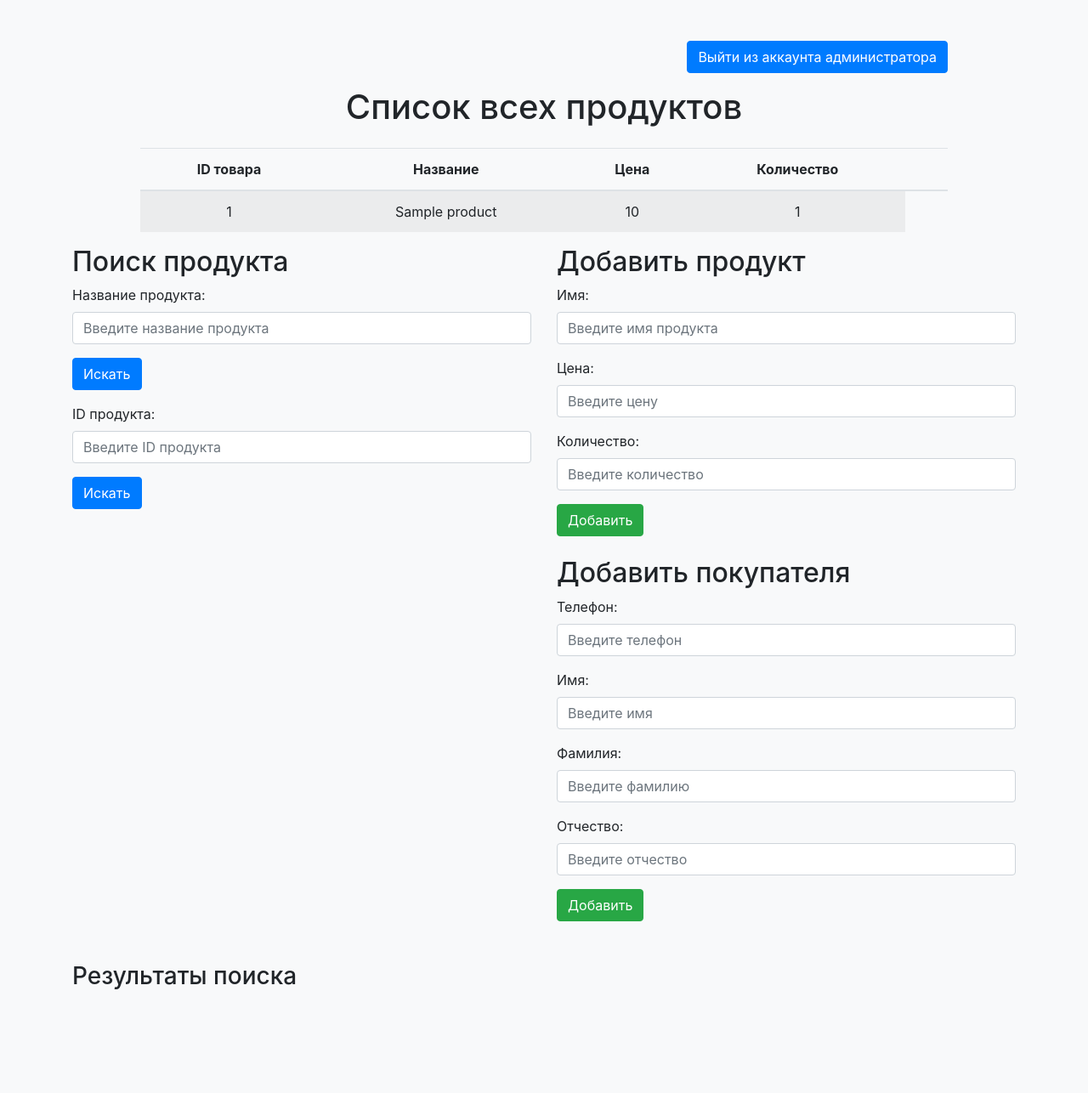
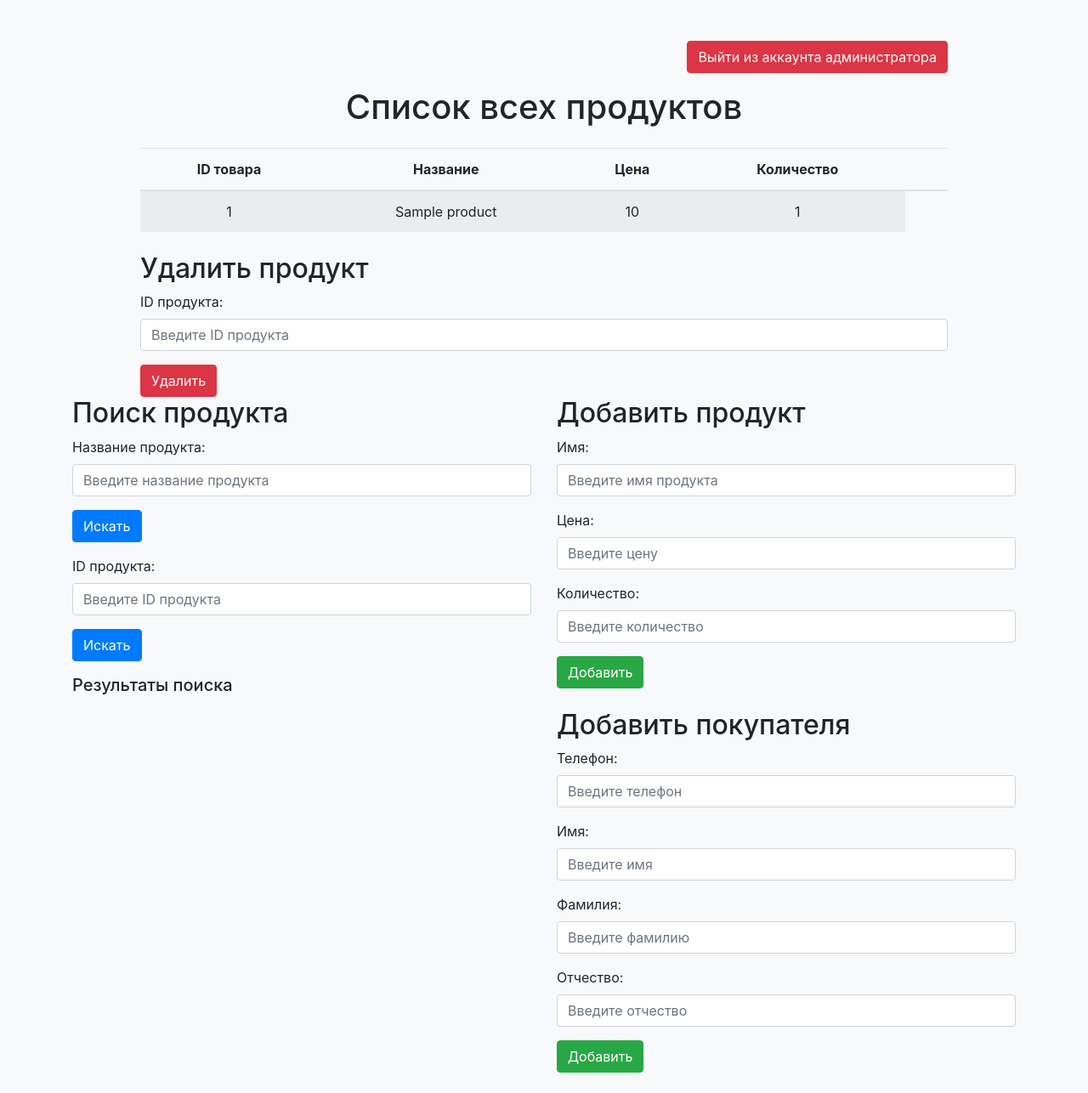
Before and after one commit to romapopov1212/KursBd, a FastAPI app: template templates/index_admin.html in a window 1280 px wide. Shown: the whole page at 85% size. Before the commit the page ends 1164 px from the top, so only its background shows below. Run offline with FastAPI, Linux system fonts and the light colour scheme; the template is opened without the code that fills it: most values are stand-ins (such as "Sample title", 1, 10 or a date in 2020); parts of the project's set-up code (start-up, migrations or seed data) failed here and were passed over; some libraries are stand-ins or nearby versions.

Commit message:
added delete product by id on frontend

```diff
--- a/templates/index_admin.html
+++ b/templates/index_admin.html
@@ -17,7 +17,7 @@
             <div class="col-md-10 p-md-0">
                 <!-- Верхний правый угол -->
                 <div class="d-flex justify-content-end mb-3">
-                    <a href="#" class="btn btn-primary" onclick="redirectToProductsPage(event)">Выйти из аккаунта администратора</a>
+                    <a href="#" class="btn btn-danger" onclick="redirectToProductsPage(event)">Выйти из аккаунта администратора</a>
                 </div>
 
                 <h1 class="text-center mb-4">Список всех продуктов</h1>
@@ -42,6 +42,18 @@
                         {% endfor %}
                     </tbody>
                 </table>
+
+                <!-- Форма удаления продукта -->
+                <div class="mt-4">
+                    <h2>Удалить продукт</h2>
+                    <form id="deleteProductForm">
+                        <div class="form-group">
+                            <label for="deleteProductId">ID продукта:</label>
+                            <input type="number" class="form-control" id="deleteProductId" placeholder="Введите ID продукта">
+                        </div>
+                        <button type="submit" class="btn btn-danger">Удалить</button>
+                    </form>
+                </div>
             </div>
         </div>
 
@@ -63,6 +75,10 @@
                     </div>
                     <button type="submit" class="btn btn-primary">Искать</button>
                 </form>
+                <div id="searchResults" class="mt-3">
+                    <h5>Результаты поиска</h5>
+                    <div id="resultsContainer" class="alert alert-info" style="display: none; font-size: 0.9rem; padding: 0.5rem;"></div>
+                </div>
             </div>
             <!-- Добавление продукта -->
             <div class="col-md-6">
@@ -103,13 +119,6 @@
                     <button type="submit" class="btn btn-success">Добавить</button>
                 </form>
             </div>
-        </div>
-
-
-        <!--  РЕЗУЛЬТАТ ПОИСКА  -->
-        <div id="searchResults" class="mt-5">
-            <h3>Результаты поиска</h3>
-            <div id="resultsContainer" class="alert alert-info" style="display: none;"></div>
         </div>
 
     </div>
@@ -184,6 +193,19 @@
             alert('Ошибка добавления покупателя: ' + (error.response?.data?.detail || error.message));
         }
     });
+
+    document.getElementById('deleteProductForm').addEventListener('submit', async function(event) {
+        event.preventDefault();
+        const productId = document.getElementById('deleteProductId').value;
+
+        try {
+            const response =  await axios.delete(`/shop/products/delete_product/id/${productId}`);
+            alert(response.data.message);
+            location.reload();
+        } catch (error) {
+            alert('Ошибка удаления продукта: ' + (error.response?.data?.detail || error.message));
+        }
+    });
     </script>
 </body>
 </html>
```
